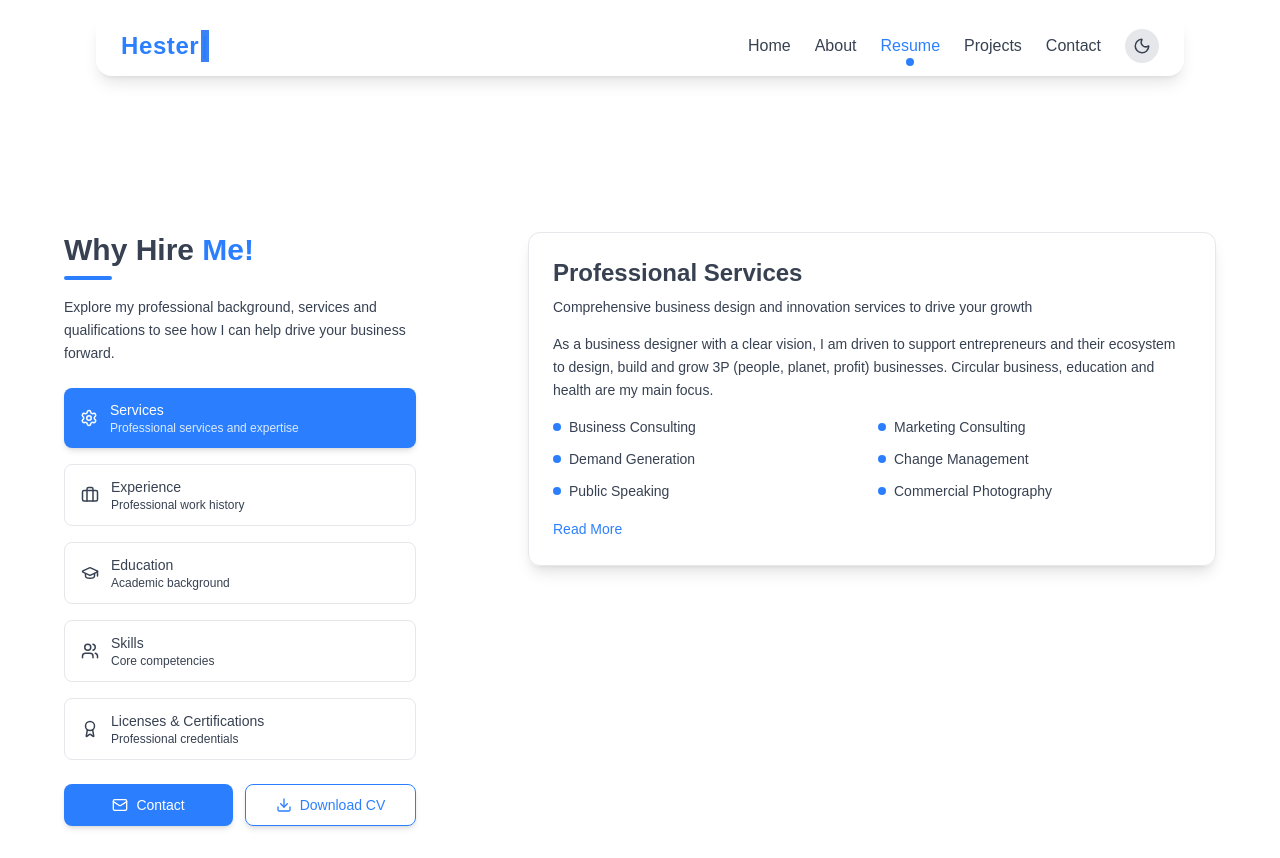
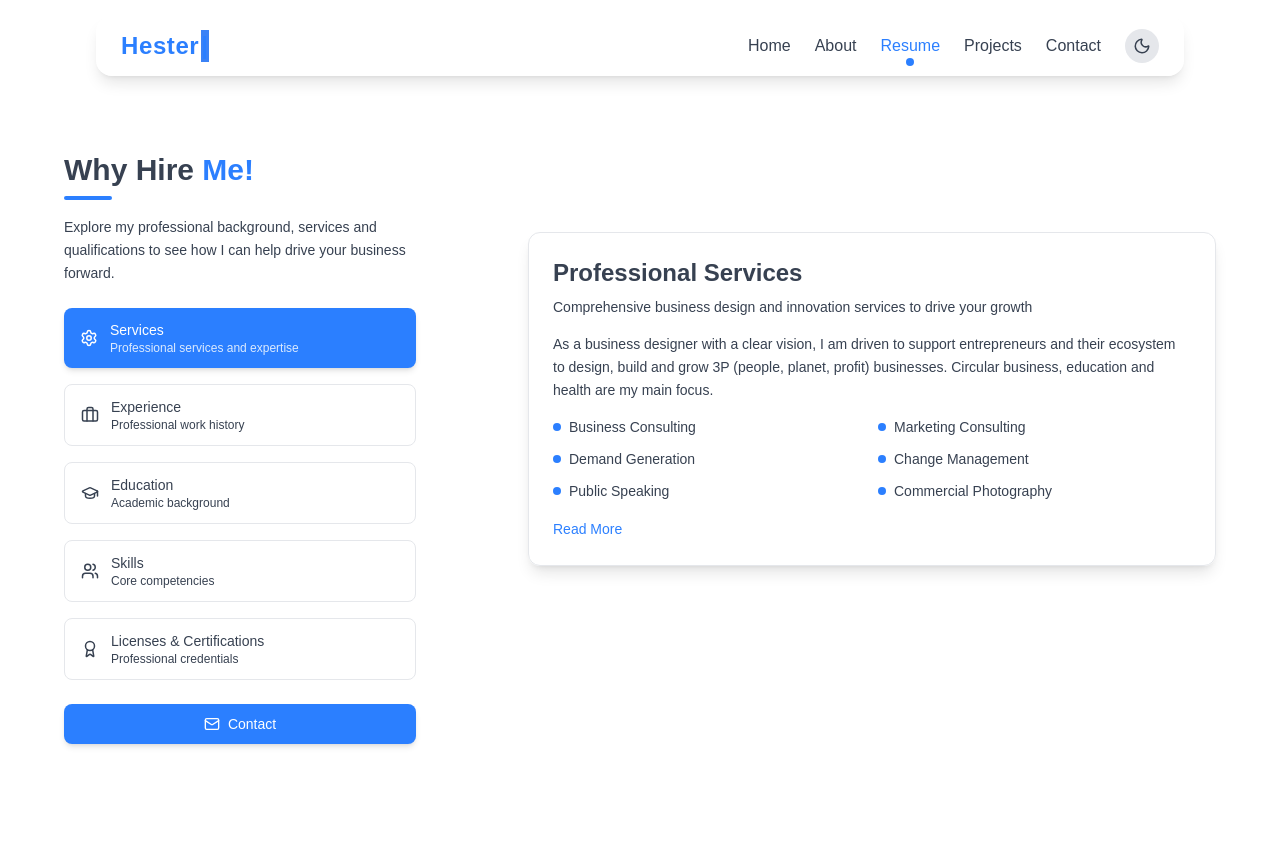
Before and after one commit to Namibra-Devs/hester-profile, a React (Vite) app in the folder hester/: page /resume in a window 1280 px wide. After the commit the page ends 800 px from the top, so only its background shows below. Built offline with nearby package versions, Linux system fonts and the light colour scheme.

Commit message:
contact page updated

```diff
--- a/hester/src/pages/Contact.jsx
+++ b/hester/src/pages/Contact.jsx
@@ -47,7 +47,7 @@ export default function Contact() {
           transition={{ duration: 0.6 }}
         >
           {/* Profile Image */}
-          <div className="relative w-56 h-56 lg:w-80 lg:h-80 mb-8 mt-18 lg:mt-0">
+          <div className="relative w-56 h-56 lg:w-80 lg:h-80 mb-8 mt-18">
             <img
               src="/images/profile1.png"
               alt="Hester Francken"
@@ -139,7 +139,7 @@ export default function Contact() {
 
         {/* Right: Contact Form */}
         <motion.div
-          className="lg:w-3/5 w-full max-w-2xl "
+          className="lg:w-3/5 w-full max-w-lg "
           initial={{ opacity: 0, x: 50 }}
           animate={{ opacity: 1, x: 0 }}
           transition={{ duration: 0.6, delay: 0.2 }}
--- a/hester/src/pages/Projects.jsx
+++ b/hester/src/pages/Projects.jsx
@@ -108,12 +108,12 @@ export default function Projects() {
       <section className="min-h-screen px-6 lg:px-16 py-8">
         {/* Header with Toggle */}
         <motion.div
-          className="text-center mb-12"
+          className="text-center mb-5"
           initial={{ opacity: 0, y: 20 }}
           animate={{ opacity: 1, y: 0 }}
           transition={{ duration: 0.6 }}
         >
-          <h1 className="text-3xl lg:text-4xl font-bold  mb-8 pt-18 lg:pt-50">
+          <h1 className="text-3xl lg:text-4xl font-bold  mb-8 pt-18 lg:pt-30">
             Work Beyond <span className="text-blue-500">Boundaries</span>
           </h1>
 
--- a/hester/src/pages/Resume.jsx
+++ b/hester/src/pages/Resume.jsx
@@ -23,7 +23,7 @@ export default function Resume() {
 
         {/* Left: Navigation Links */}
         <motion.div
-          className="lg:w-1/3 mb-8 lg:mb-0 lg:pr-8 pt-18 lg:pt-50"
+          className="lg:w-1/3 mb-8 lg:mb-0 lg:pr-8 pt-18 lg:pt-30"
           initial={{ opacity: 0, x: -50 }}
           animate={{ opacity: 1, x: 0 }}
           transition={{ duration: 0.6 }}
@@ -88,16 +88,7 @@ export default function Resume() {
               <span>Contact</span>
             </motion.a>
 
-            <motion.a
-              href="/Hester_Francken_CV.pdf"
-              target="_blank"
-              rel="noopener noreferrer"
-              className="flex-1 flex items-center justify-center gap-2 px-4 py-2.5  text-blue-500 dark:text-blue-400 border border-blue-500 dark:border-blue-400 rounded-lg font-medium shadow-md hover:shadow-lg transition-all duration-300 text-sm text-center"
-              whileHover={{ scale: 1.02, y: -1 }}
-            >
-              <Download size={16} />
-              <span>Download CV</span>
-            </motion.a>
+
           </motion.div>
         </motion.div>
 
```
